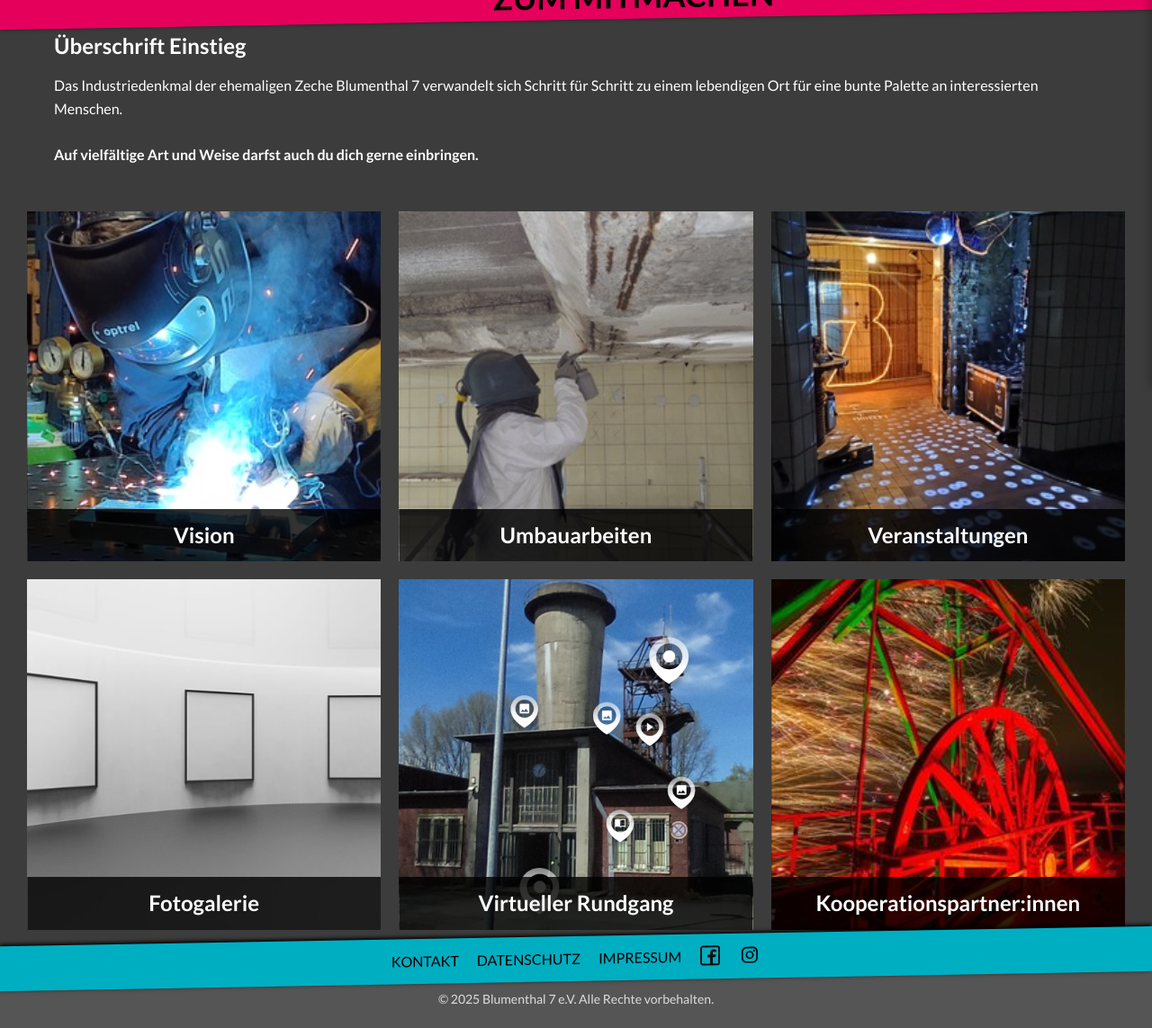
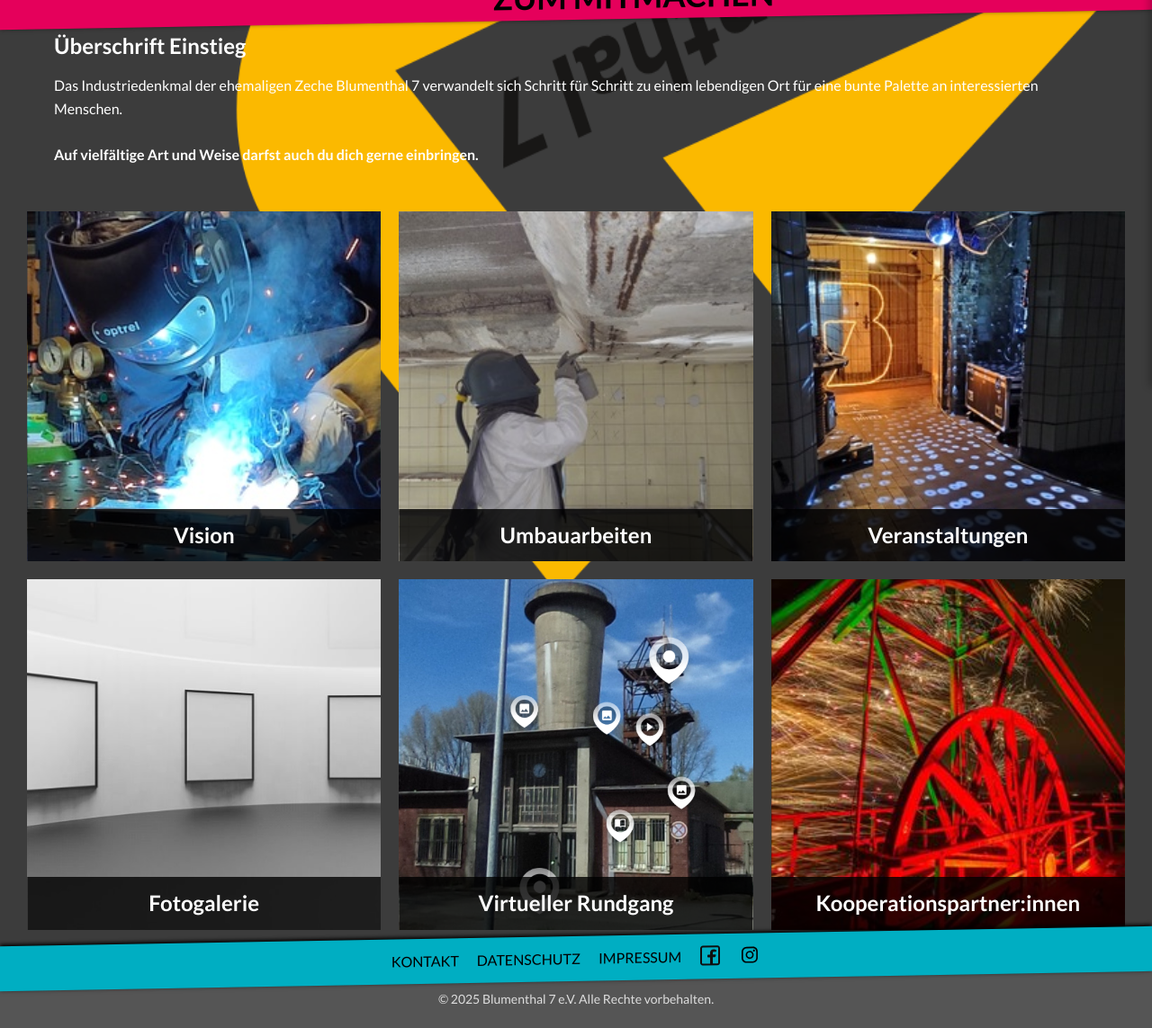
Before and after one commit to B7lab/B7-Website_Vanilla, a PHP site: page / in a window 1280 px wide; the page is wider, and only the part inside the window is pictured. Shown: the part 370-1513 px from the top of that part at 90% size. Run offline with PHP 8.4, Linux system fonts and the light colour scheme; some libraries are stand-ins or nearby versions.

Commit message:
Startseite lebendiger gemacht

```diff
--- a/views/main/home.php
+++ b/views/main/home.php
@@ -4,7 +4,8 @@ $pageTitle = 'Startseite';
 
 ?>
 <main>
-    <?php include __DIR__ . '/../template/hero-banner.php'; ?>
+<?php include __DIR__ . '/../template/hero-banner.php'; ?>
+<?php include __DIR__ . '/../template/animated_b7logo.php'; ?>
 
     <div class="content-container" id="landing-page-content">
         <h2>Überschrift Einstieg</h2>
--- /dev/null
+++ b/views/template/animated_b7logo.php
@@ -0,0 +1,59 @@
+<style>
+    #Anim-b7-logo {
+        background-color: transparent;
+        position: absolute;
+        left: 50%;
+        transform: translateX(-50%);
+        width: 1500px;
+        height: 1100px;
+        margin: 0 auto;
+    }
+    #landing-page-content {
+        background-color: transparent;
+    }
+    .contennt-container {
+        background-color: transparent;
+    }
+</style>
+<canvas id="Anim-b7-logo"></canvas>
+<script>
+    const canvas = document.getElementById('Anim-b7-logo');
+    const ctx = canvas.getContext('2d');
+    canvas.width = 200;
+    canvas.height = 200;
+    const logo = new Image();
+    logo.src = '/public/img/logo/logo_255x331.svg'; // Pfad zum Logo-Bild
+
+    let angle = 0;
+    let scale = 1;
+    let direction = 1; // 1 für Vergrößern, -1 für Verkleinern
+
+    function animate() {
+        ctx.clearRect(0, 0, canvas.width, canvas.height);
+        ctx.save();
+        ctx.translate(canvas.width / 2, canvas.height / 2);
+        ctx.rotate(angle);
+        ctx.scale(scale, scale);
+        ctx.drawImage(logo, -logo.width / 2, -logo.height / 2);
+        ctx.restore();
+
+        angle += 0.01; // Rotationsgeschwindigkeit
+        scale += direction * 0.01; // Skalierungsgeschwindigkeit
+
+        if (scale >= 1.5 || scale <= 0.5) {
+            direction *= -1; // Richtung umkehren
+        }
+
+        requestAnimationFrame(animate);
+    }
+
+    logo.onload = function() {
+        canvas.width = window.innerWidth;
+        canvas.height = window.innerHeight;
+        animate();
+    };
+    window.addEventListener('resize', function() {
+        canvas.width = window.innerWidth;
+        canvas.height = window.innerHeight;
+    });
+</script>
```
